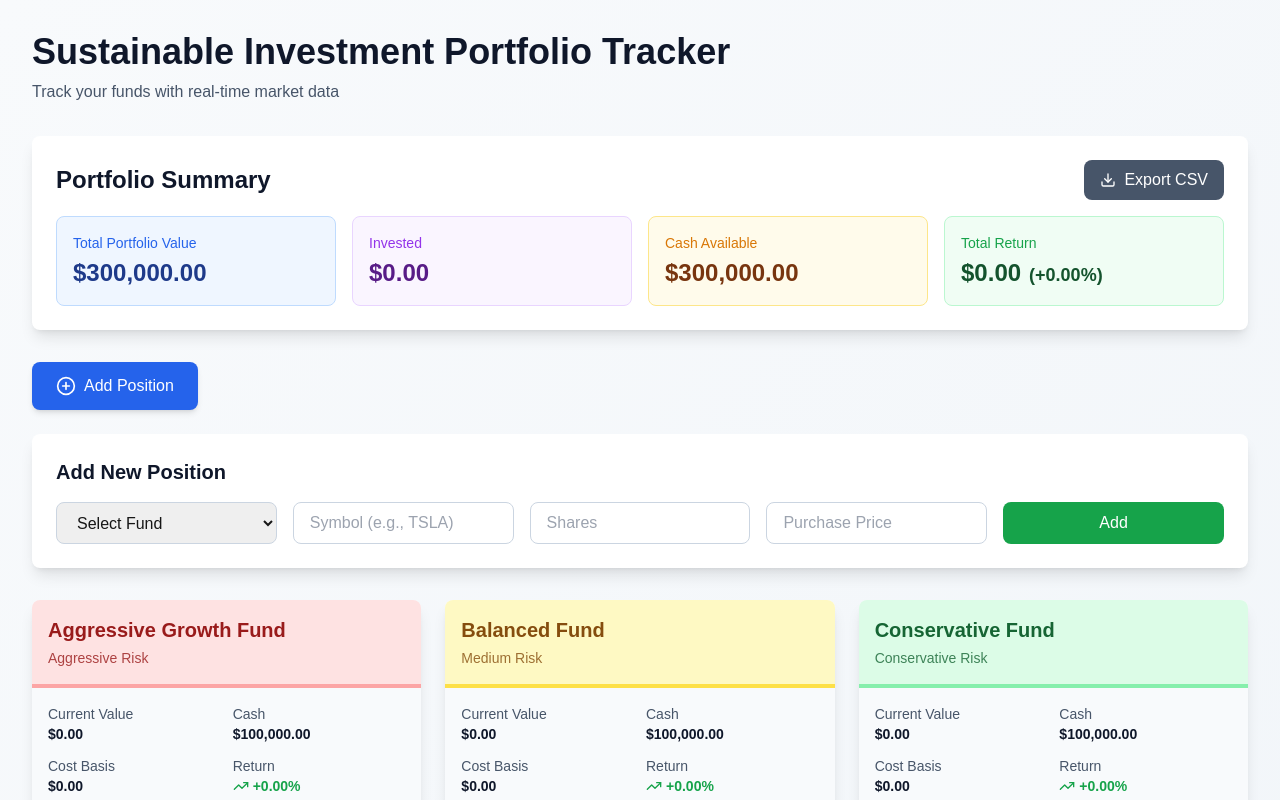
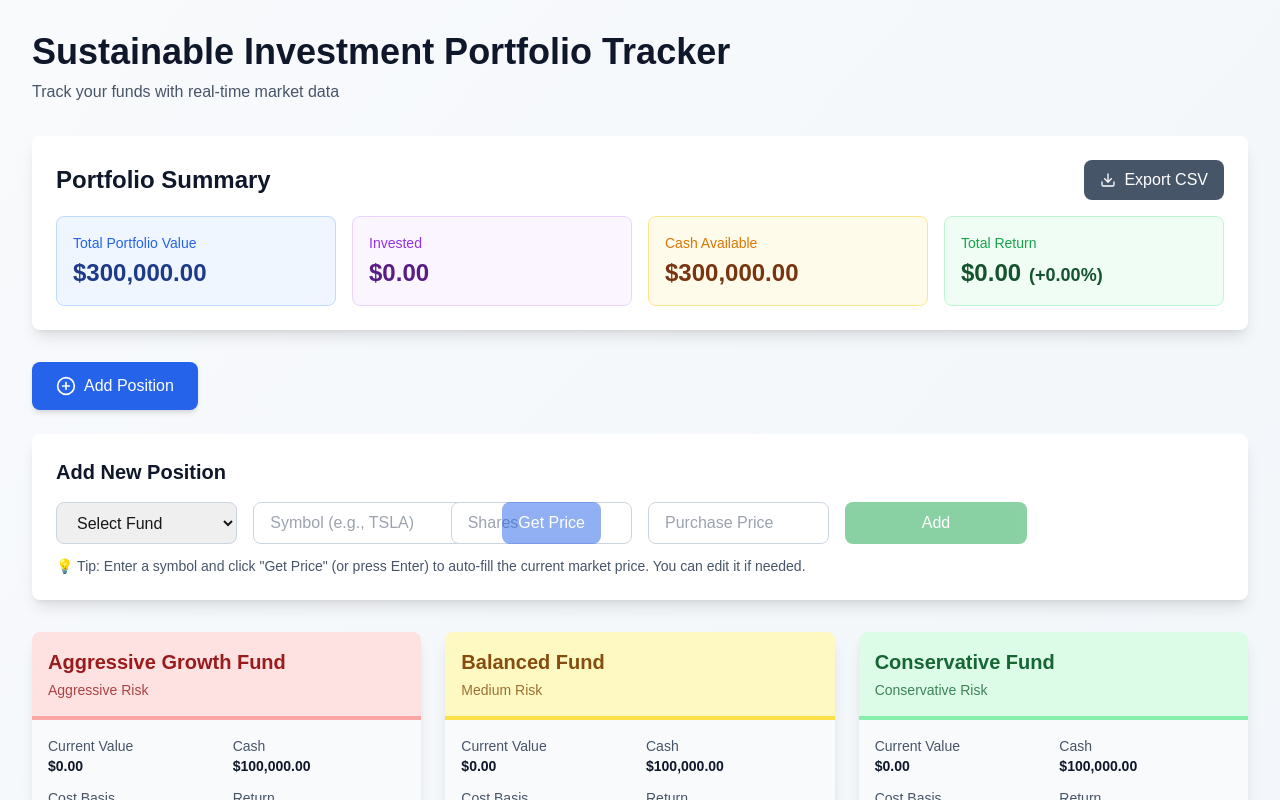
Before and after one commit to Snooper595/Portfolio-Management-App, a Next.js app: page / in a window 1280 px wide. Both pictures are taken after a click on the button "Add Position". Shown: the top 800 px of the page. Built offline with nearby package versions, Linux system fonts and the light colour scheme.

Commit message:
New functions

```diff
--- a/app/api/stock-price/route.ts
+++ b/app/api/stock-price/route.ts
@@ -1,8 +1,7 @@
 import { NextResponse } from 'next/server';
 
-// Free API key for demo - Get your own at https://www.alphavantage.co/support/#api-key
-// This demo key has limited calls. For production, use your own key.
-const API_KEY = 'demo';
+// Get API key from environment variable or fall back to demo
+const API_KEY = process.env.ALPHA_VANTAGE_API_KEY || 'demo';
 
 export async function GET(request: Request) {
   const { searchParams } = new URL(request.url);
--- a/app/page.tsx
+++ b/app/page.tsx
@@ -36,6 +36,8 @@ export default function Home() {
     purchasePrice: '',
   });
   const [showAddPosition, setShowAddPosition] = useState(false);
+  const [fetchingPrice, setFetchingPrice] = useState(false);
+  const [priceError, setPriceError] = useState('');
 
   // Load funds from localStorage on mount
   useEffect(() => {
@@ -95,6 +97,27 @@ export default function Home() {
     }
   };
 
+  const fetchPriceForNewPosition = async (symbol: string) => {
+    if (!symbol || symbol.length < 1) {
+      setPriceError('');
+      return;
+    }
+
+    setFetchingPrice(true);
+    setPriceError('');
+
+    const price = await fetchStockPrice(symbol);
+
+    if (price) {
+      setNewPosition({ ...newPosition, symbol: symbol.toUpperCase(), purchasePrice: price.toFixed(2) });
+      setPriceError('');
+    } else {
+      setPriceError('Could not fetch price. Please enter manually or check symbol.');
+    }
+
+    setFetchingPrice(false);
+  };
+
   const refreshPrices = async (fundId: string) => {
     setLoading({ ...loading, [fundId]: true });
     const fund = funds.find((f) => f.id === fundId);
@@ -121,11 +144,14 @@ export default function Home() {
 
   const addPosition = async () => {
     const { fundId, symbol, shares, purchasePrice } = newPosition;
-    if (!fundId || !symbol || !shares || !purchasePrice) return;
+    if (!fundId || !symbol || !shares || !purchasePrice) {
+      alert('Please fill in all fields');
+      return;
+    }
 
     const currentPrice = await fetchStockPrice(symbol.toUpperCase());
     if (!currentPrice) {
-      alert('Could not fetch price for this symbol. Please check the symbol and try again.');
+      alert('Could not fetch current price for this symbol. Please check the symbol and try again.');
       return;
     }
 
@@ -147,6 +173,7 @@ export default function Home() {
     );
 
     setNewPosition({ fundId: '', symbol: '', shares: '', purchasePrice: '' });
+    setPriceError('');
     setShowAddPosition(false);
   };
 
@@ -307,7 +334,7 @@ export default function Home() {
         {showAddPosition && (
           <div className="bg-white rounded-lg shadow-lg p-6 mb-8">
             <h3 className="text-xl font-bold text-slate-900 mb-4">Add New Position</h3>
-            <div className="grid grid-cols-1 md:grid-cols-5 gap-4">
+            <div className="grid grid-cols-1 md:grid-cols-2 lg:grid-cols-6 gap-4">
               <select
                 value={newPosition.fundId}
                 onChange={(e) =>
@@ -322,6 +349,7 @@ export default function Home() {
                   </option>
                 ))}
               </select>
+              <div className="flex gap-2">
                 <input
                   type="text"
                   placeholder="Symbol (e.g., TSLA)"
@@ -329,8 +357,25 @@ export default function Home() {
                   onChange={(e) =>
                     setNewPosition({ ...newPosition, symbol: e.target.value.toUpperCase() })
                   }
-                className="px-4 py-2 border border-slate-300 rounded-lg focus:ring-2 focus:ring-blue-500 focus:border-transparent"
+                  onKeyPress={(e) => {
+                    if (e.key === 'Enter' && newPosition.symbol) {
+                      fetchPriceForNewPosition(newPosition.symbol);
+                    }
+                  }}
+                  className="flex-1 px-4 py-2 border border-slate-300 rounded-lg focus:ring-2 focus:ring-blue-500 focus:border-transparent"
                 />
+                <button
+                  onClick={() => fetchPriceForNewPosition(newPosition.symbol)}
+                  disabled={!newPosition.symbol || fetchingPrice}
+                  className="px-4 py-2 bg-blue-600 text-white rounded-lg hover:bg-blue-700 disabled:opacity-50 disabled:cursor-not-allowed transition-colors whitespace-nowrap"
+                >
+                  {fetchingPrice ? (
+                    <RefreshCw size={16} className="animate-spin" />
+                  ) : (
+                    'Get Price'
+                  )}
+                </button>
+              </div>
               <input
                 type="number"
                 placeholder="Shares"
@@ -342,6 +387,7 @@ export default function Home() {
               />
               <input
                 type="number"
+                step="0.01"
                 placeholder="Purchase Price"
                 value={newPosition.purchasePrice}
                 onChange={(e) =>
@@ -351,10 +397,19 @@ export default function Home() {
               />
               <button
                 onClick={addPosition}
-                className="px-6 py-2 bg-green-600 text-white rounded-lg hover:bg-green-700 transition-colors"
+                disabled={!newPosition.fundId || !newPosition.symbol || !newPosition.shares || !newPosition.purchasePrice}
+                className="px-6 py-2 bg-green-600 text-white rounded-lg hover:bg-green-700 disabled:opacity-50 disabled:cursor-not-allowed transition-colors"
               >
                 Add
               </button>
+            </div>
+            {priceError && (
+              <div className="mt-3 p-3 bg-yellow-50 border border-yellow-300 rounded-lg text-sm text-yellow-800">
+                {priceError}
+              </div>
+            )}
+            <div className="mt-3 text-sm text-slate-600">
+              💡 Tip: Enter a symbol and click "Get Price" (or press Enter) to auto-fill the current market price. You can edit it if needed.
             </div>
           </div>
         )}
@@ -495,26 +550,30 @@ export default function Home() {
             </li>
             <li className="flex items-start gap-2">
               <span className="font-bold">2.</span>
-              <span>Use US stock symbols (e.g., TSLA for Tesla, AAPL for Apple, ENPH for Enphase Energy)</span>
+              <span>Enter a US stock symbol (e.g., TSLA, AAPL, ENPH) and click "Get Price" to auto-fill the current market price</span>
             </li>
             <li className="flex items-start gap-2">
               <span className="font-bold">3.</span>
+              <span>You can edit the purchase price if you bought at a different price</span>
+            </li>
+            <li className="flex items-start gap-2">
+              <span className="font-bold">4.</span>
               <span>Click "Refresh" on each fund to update prices with real-time market data</span>
             </li>
             <li className="flex items-start gap-2">
-              <span className="font-bold">4.</span>
+              <span className="font-bold">5.</span>
               <span>Export your portfolio data to CSV for reports and analysis</span>
             </li>
             <li className="flex items-start gap-2">
-              <span className="font-bold">5.</span>
+              <span className="font-bold">6.</span>
               <span>All data is saved locally in your browser (no account needed)</span>
             </li>
           </ul>
           <div className="mt-4 p-3 bg-yellow-100 border border-yellow-300 rounded text-sm text-yellow-900">
-            <strong>Note:</strong> This app uses a demo API key with limited calls. For production use, get a free API key at
-            <a href="https://www.alphavantage.co/support/#api-key" target="_blank" rel="noopener noreferrer" className="underline ml-1">
+            <strong>API Setup:</strong> For best performance, add your free API key in Vercel Settings → Environment Variables.
+            Get a free key at <a href="https://www.alphavantage.co/support/#api-key" target="_blank" rel="noopener noreferrer" className="underline ml-1">
               Alpha Vantage
-            </a> and update it in the API route.
+            </a> (500 calls/day free).
           </div>
         </div>
       </div>
```
Lines whose indentation alone changed are shown as unchanged.
